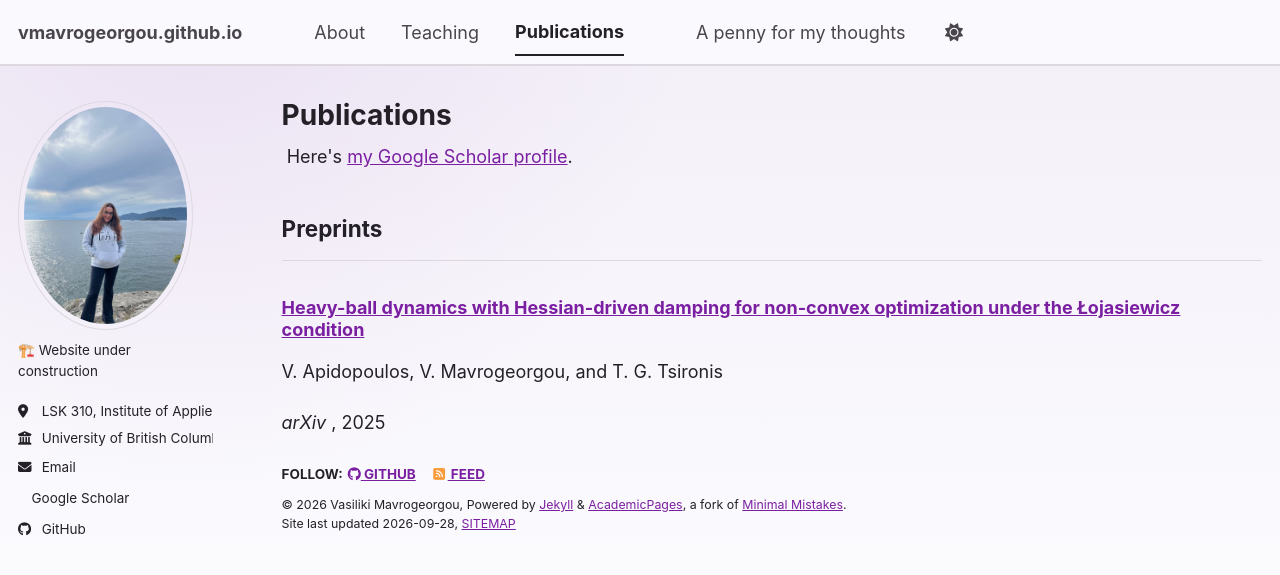
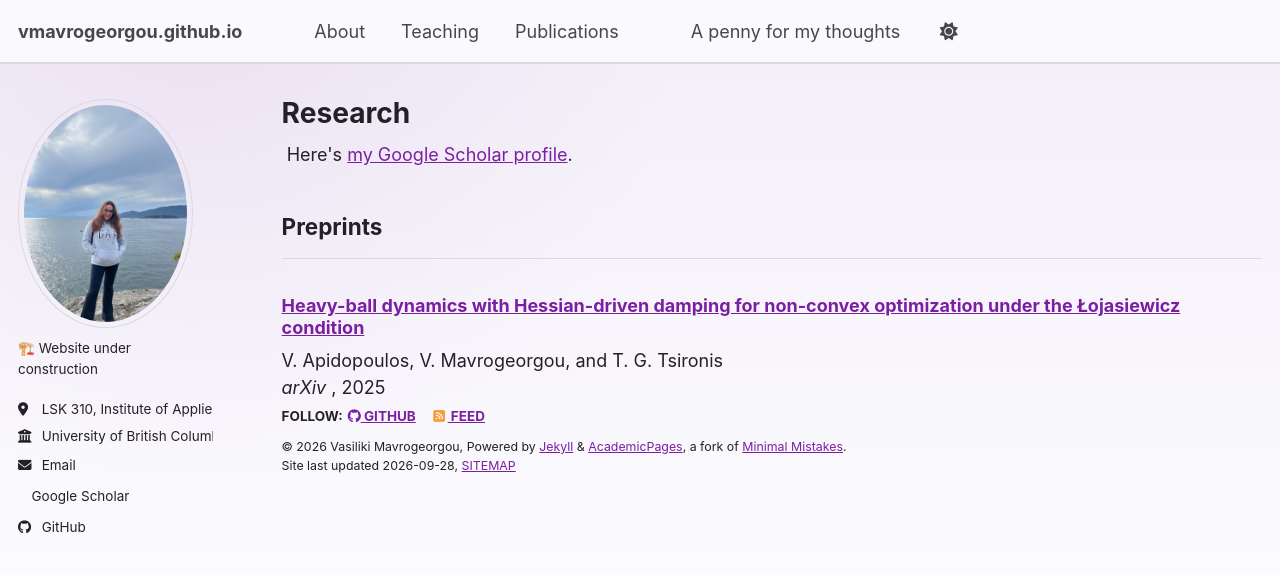
Before and after one commit to vmavrogeorgou/vmavrogeorgou.github.io, a Jekyll site: the page built from _pages/publications.html, in a window 1280 px wide. Shown: the top 575 px of the page. Built offline with Jekyll 4.4.1, drawn with Linux system fonts in a browser that asks for light colours; a style sheet for code colours, icons or effects is not loaded.

Commit message:
Rename publications page to research and update layout

```diff
--- a/_pages/publications.html
+++ b/_pages/publications.html
@@ -1,7 +1,7 @@
 ---
 layout: archive
-title: "Publications"
-permalink: /publications/
+title: "Research"
+permalink: /research/
 author_profile: true
 ---
 
@@ -45,13 +45,13 @@ author_profile: true
         {% endif %}
 
         {% if post.authors %}
-          <p class="publication-authors">
+          <div class="publication-authors">
             {{ post.authors }}
-          </p>
+          </div>
         {% endif %}
 
         {% if post.venue or post.date %}
-          <p class="publication-venue">
+          <div class="publication-venue">
             {% if post.venue %}
               <i>{{ post.venue }}</i>
             {% endif %}
@@ -59,7 +59,7 @@ author_profile: true
             {% if post.date %}
               {{ post.date | date: "%Y" }}
             {% endif %}
-          </p>
+          </div>
         {% endif %}
 
       </div>
@@ -86,13 +86,13 @@ author_profile: true
       {% endif %}
 
       {% if post.authors %}
-        <p class="publication-authors">
+        <div class="publication-authors">
           {{ post.authors }}
-        </p>
+        </div>
       {% endif %}
 
       {% if post.venue or post.date %}
-        <p class="publication-venue">
+        <div class="publication-venue">
           {% if post.venue %}
             <i>{{ post.venue }}</i>
           {% endif %}
@@ -100,7 +100,7 @@ author_profile: true
           {% if post.date %}
             {{ post.date | date: "%Y" }}
           {% endif %}
-        </p>
+        </div>
       {% endif %}
 
     </div>
```
